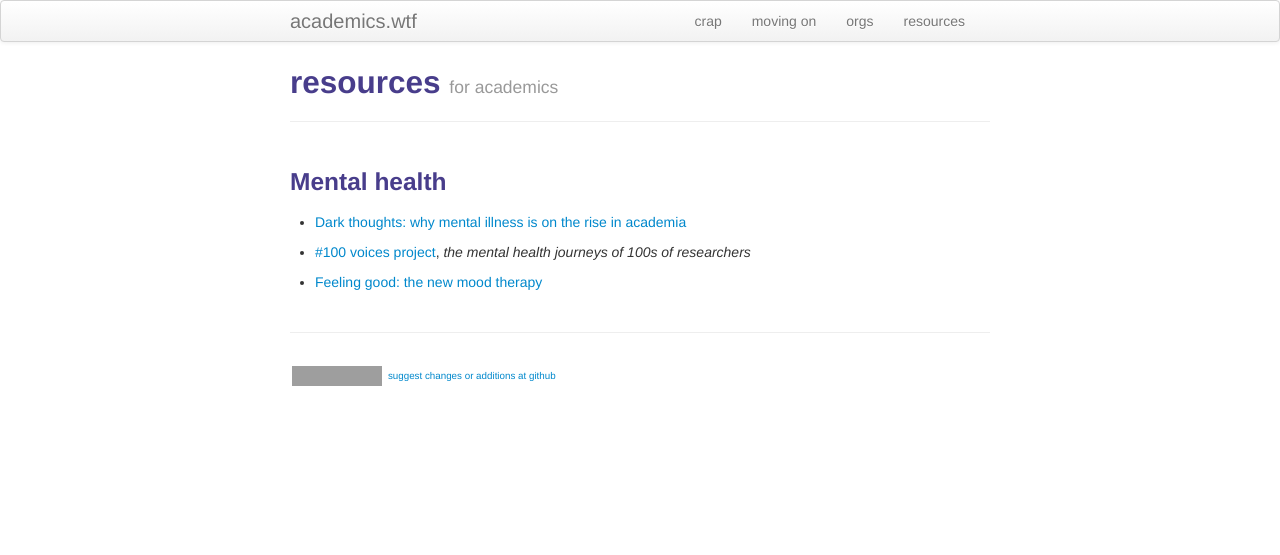
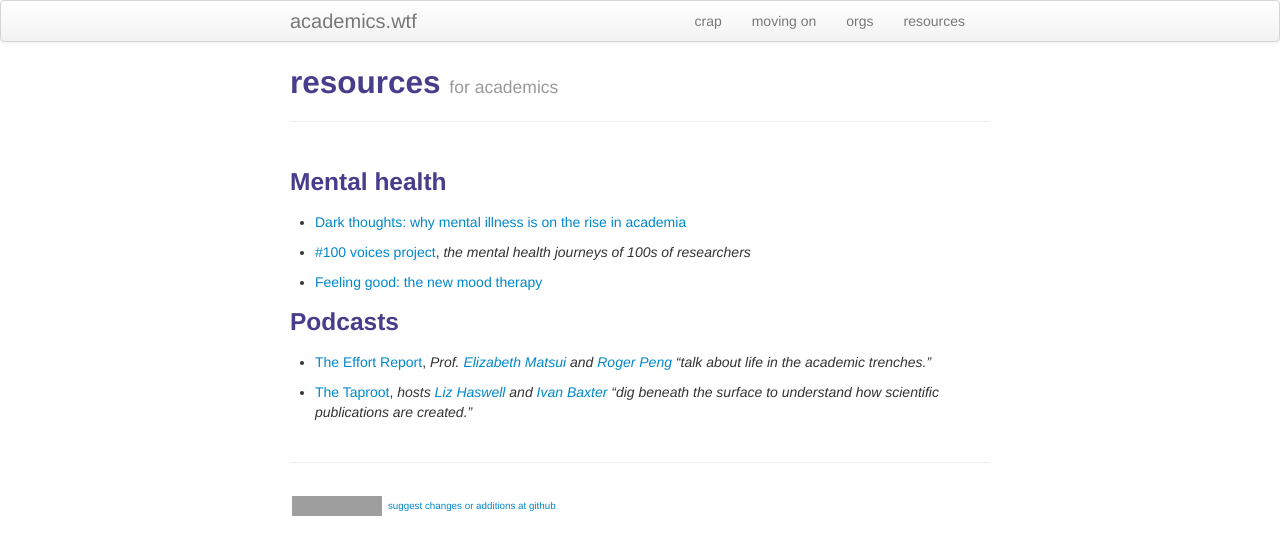
Before and after one commit to kbroman/academics.wtf, a Jekyll site: the page built from resources.md, in a window 1280 px wide. Shown: the top 555 px of the page. Built offline with Jekyll 4.4.1, drawn with Linux system fonts in a browser that asks for light colours; grey boxes are pictures that could not be loaded.

Commit message:
resources.md: effort report and taproot podcasts

```diff
--- a/resources.md
+++ b/resources.md
@@ -13,3 +13,20 @@ description: resources for surviving academics
   mental health journeys of 100s of researchers_
 
 - [Feeling good: the new mood therapy](https://amzn.to/3euHAVu)
+
+
+### Podcasts
+
+- [The Effort Report](https://effortreport.libsyn.com/), _Prof.
+  [Elizabeth
+  Matsui](https://dellmed.utexas.edu/directory/elizabeth-matsui) and
+  [Roger Peng](https://www.biostat.jhsph.edu/~rpeng/) "talk about life in the academic
+  trenches."_
+
+- [The Taproot](https://plantae.org/education/podcasts/the-taproot/),
+  _hosts [Liz
+  Haswell](https://biology.wustl.edu/people/elizabeth-haswell) and
+  [Ivan
+  Baxter](https://www.danforthcenter.org/our-work/principal-investigators/ivan-baxter/)
+  "dig beneath the surface to understand how scientific publications
+  are created."_
```
